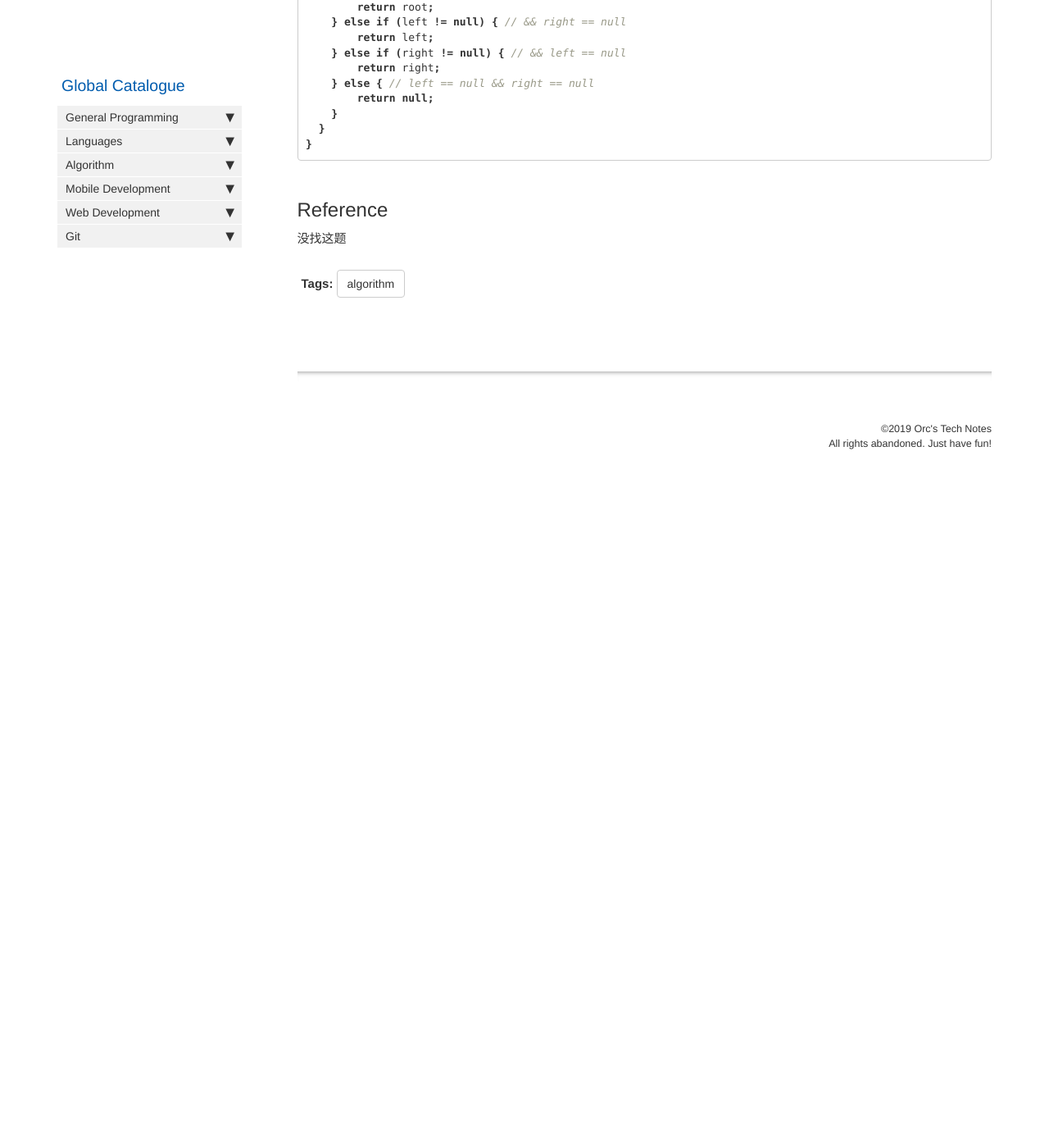
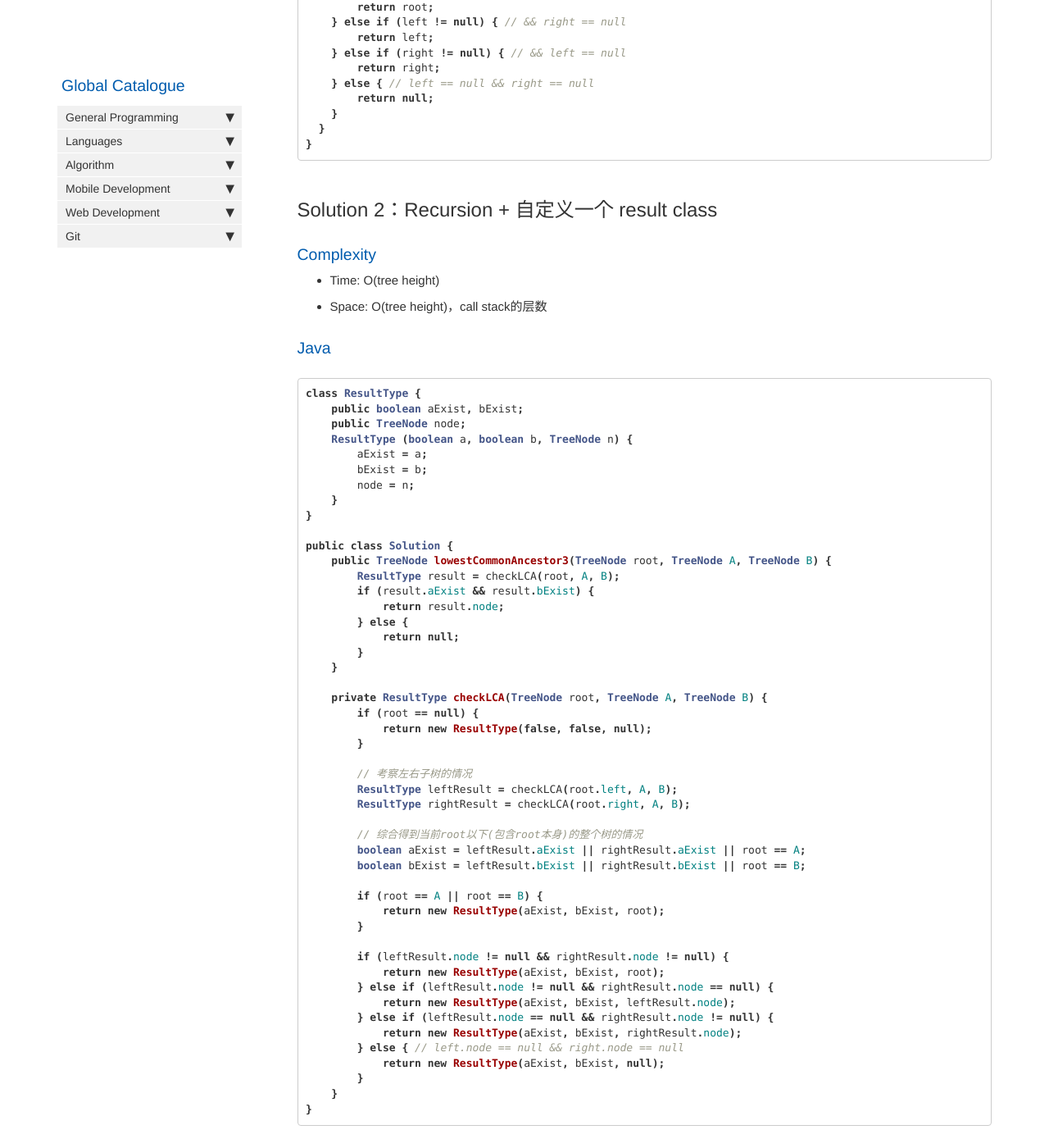
Before and after one commit to HungryOrc/hungryorc.github.io, a Jekyll site: the page built from pages/algorithm/algorithm_lowestCommonAncestor_BinaryTree_2NodesMightExist.md, in a window 1280 px wide and 1400 px high, scrolled down 2166 px. Shown: the whole window at 82% size. Built offline with Jekyll 4.4.1, drawn with Linux system fonts in a browser that asks for light colours; nearby versions of some CDN libraries; comment, search, counter and statistics services are not loaded; before the commit the page ends 2767 px from its top, so only the background shows below that.

Commit message:
Update algorithm_lowestCommonAncestor_BinaryTree_2NodesMightExist.md

````diff
--- a/pages/algorithm/algorithm_lowestCommonAncestor_BinaryTree_2NodesMightExist.md
+++ b/pages/algorithm/algorithm_lowestCommonAncestor_BinaryTree_2NodesMightExist.md
@@ -115,6 +115,64 @@ public class Solution {
 }
 ```
 
+## Solution 2：Recursion + 自定义一个 result class
+
+### Complexity
+* Time: O(tree height)
+* Space: O(tree height)，call stack的层数
+
+### Java
+```java
+class ResultType {
+    public boolean aExist, bExist;
+    public TreeNode node;
+    ResultType (boolean a, boolean b, TreeNode n) {
+        aExist = a;
+        bExist = b;
+        node = n;
+    }
+}
+
+public class Solution {
+    public TreeNode lowestCommonAncestor3(TreeNode root, TreeNode A, TreeNode B) {
+        ResultType result = checkLCA(root, A, B);
+        if (result.aExist && result.bExist) {
+            return result.node;
+        } else {
+            return null;
+        }
+    }
+
+    private ResultType checkLCA(TreeNode root, TreeNode A, TreeNode B) {
+        if (root == null) {
+            return new ResultType(false, false, null);
+        }
+
+        // 考察左右子树的情况
+        ResultType leftResult = checkLCA(root.left, A, B);
+        ResultType rightResult = checkLCA(root.right, A, B);
+
+        // 综合得到当前root以下(包含root本身)的整个树的情况
+        boolean aExist = leftResult.aExist || rightResult.aExist || root == A;
+        boolean bExist = leftResult.bExist || rightResult.bExist || root == B;
+
+        if (root == A || root == B) {
+            return new ResultType(aExist, bExist, root);
+        }
+
+        if (leftResult.node != null && rightResult.node != null) {
+            return new ResultType(aExist, bExist, root);
+        } else if (leftResult.node != null && rightResult.node == null) {
+            return new ResultType(aExist, bExist, leftResult.node);
+        } else if (leftResult.node == null && rightResult.node != null) {
+            return new ResultType(aExist, bExist, rightResult.node);
+        } else { // left.node == null && right.node == null
+            return new ResultType(aExist, bExist, null);
+        }
+    }
+}
+```
+
 ## Reference
 没找这题
 
````
